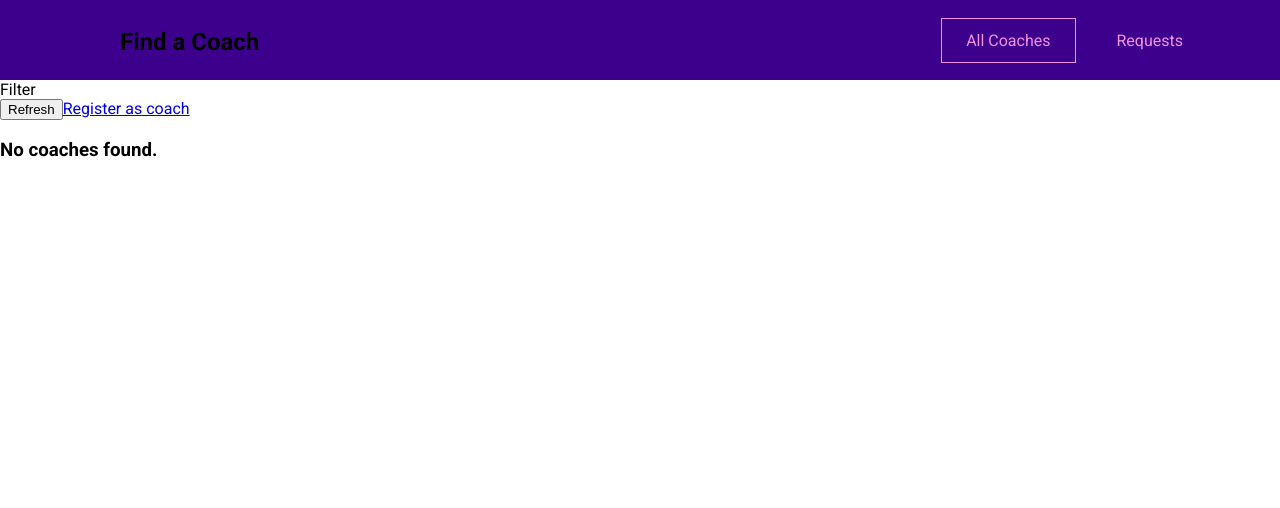
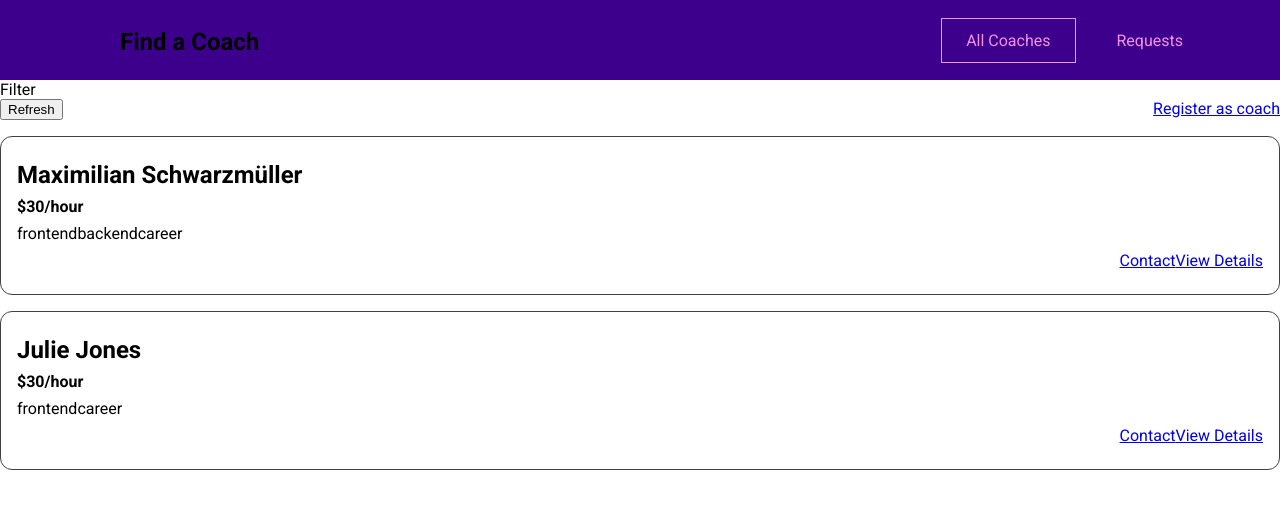
Before and after one commit to ronksks/find-a-coach, a Vue app: page /coaches in a window 1280 px wide. Shown: the top 508 px of the page. Built offline with nearby package versions, Linux system fonts and the light colour scheme.

Commit message:
added CoachItem.vue

```diff
--- /dev/null
+++ b/src/components/coaches/CoachItem.vue
@@ -0,0 +1,58 @@
+
+<template>
+  <li>
+    <h3>{{ fullName }}</h3>
+    <h4>${{ rate }}/hour</h4>
+    <div>
+      <span v-for="area in areas" :key="area">{{ area }}</span>
+    </div>
+    <div class="actions">
+      <router-link :to="coachContactLink">Contact</router-link>
+      <router-link :to="coachDetailsLink">View Details</router-link>
+
+    </div>
+  </li>
+</template>
+<script>
+export default {
+  props: ['id', 'firstName', 'lastName', 'rate', 'areas'],
+  computed: {
+    fullName() {
+      return this.firstName + ' ' + this.lastName
+    },
+    coachContactLink() {
+      return this.$route.path + this.id + '/contact' // /coaches/c1/contact
+    },
+    coachDetailsLink() {
+      return this.$route.path + this.id  // /coaches/c1
+    },
+  }
+}
+</script>
+
+<style scoped>
+li {
+  margin: 1rem 0;
+  border: 1px solid #424242;
+  border-radius: 12px;
+  padding: 1rem;
+}
+
+h3 {
+  font-size: 1.5rem;
+}
+
+h3,
+h4 {
+  margin: 0.5rem 0;
+}
+
+div {
+  margin: 0.5rem 0;
+}
+
+.actions {
+  display: flex;
+  justify-content: flex-end;
+}
+</style>
--- a/src/pages/coaches/CoachesList.vue
+++ b/src/pages/coaches/CoachesList.vue
@@ -9,27 +9,50 @@
 
     </div>
     <ul v-if="hasCoaches">
-      <li v-for="coach in filterCoaches" :key="coach.id">
-        {{ coach.firstName }}
-      </li>
+      <!--    <ul>-->
+      <coach-item v-for="coach in filterCoaches"
+                  :key="coach.id"
+                  :id="coach.id"
+                  :first-name="coach.firstName"
+                  :last-name="coach.lastName"
+                  :rate="coach.hourlyRate"
+                  :areas="coach.areas"
+      ></coach-item>
     </ul>
     <h3 v-else>No coaches found.</h3>
   </section>
 </template>
 
 <script>
+import CoachItem from "@/components/coaches/CoachItem.vue";
+
 export default {
   name: "CoachesList",
+  components: {CoachItem},
   computed: {
     filterCoaches() {
       // accessing trough namespace-coaches, /coacher - gettername
       return this.$store.getters['coaches/coaches']
     },
+    hasCoaches() {
+      return this.$store.getters['coaches/hasCoaches']
+
+    },
+
   }
 }
 </script>
 
 
 <style scoped>
+ul {
+  list-style: none;
+  margin: 0;
+  padding: 0;
+}
 
+.controls {
+  display: flex;
+  justify-content: space-between;
+}
 </style>
--- a/src/store/modules/coaches/getters.js
+++ b/src/store/modules/coaches/getters.js
@@ -3,6 +3,6 @@
         return state.coaches;
     },
     hasCoaches(state) {
-        return state.hasCoaches && state.coaches.length>0;
+        return state.coaches && state.coaches.length>0;
     }
 };
```
